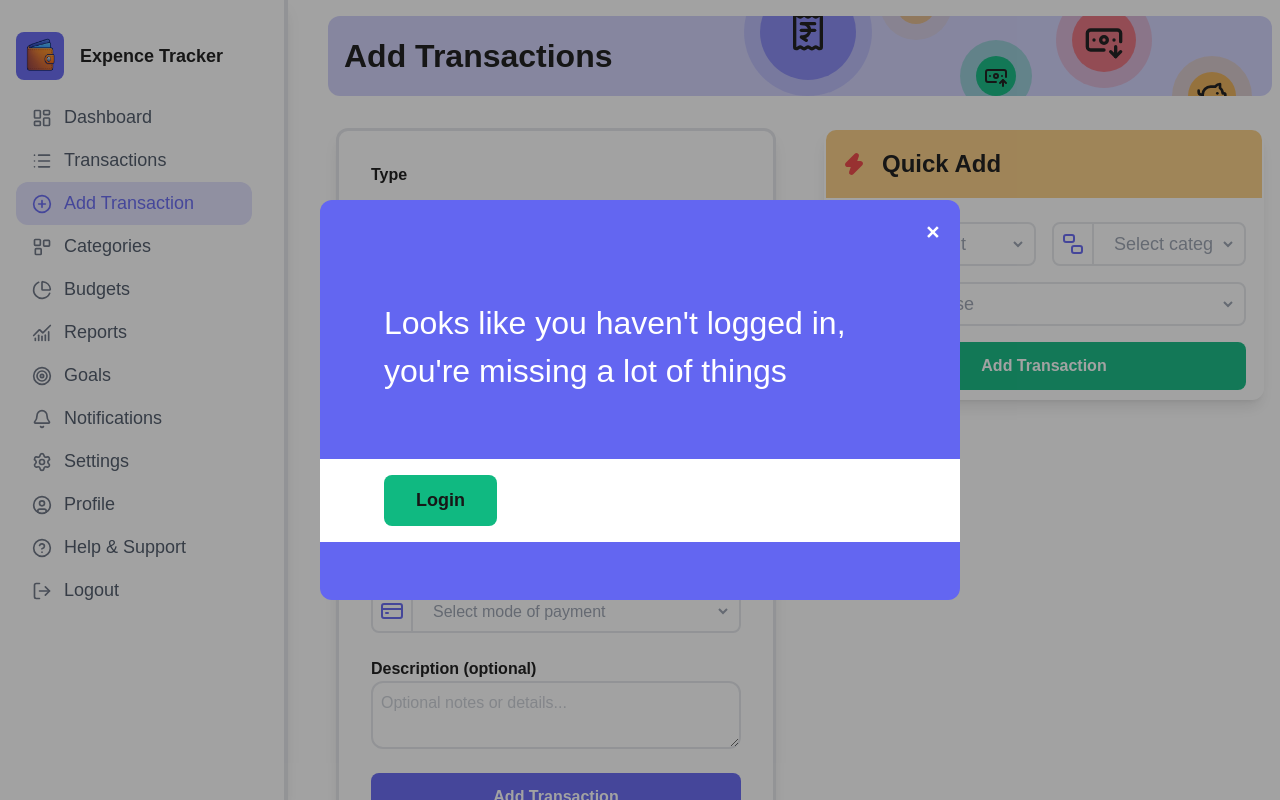
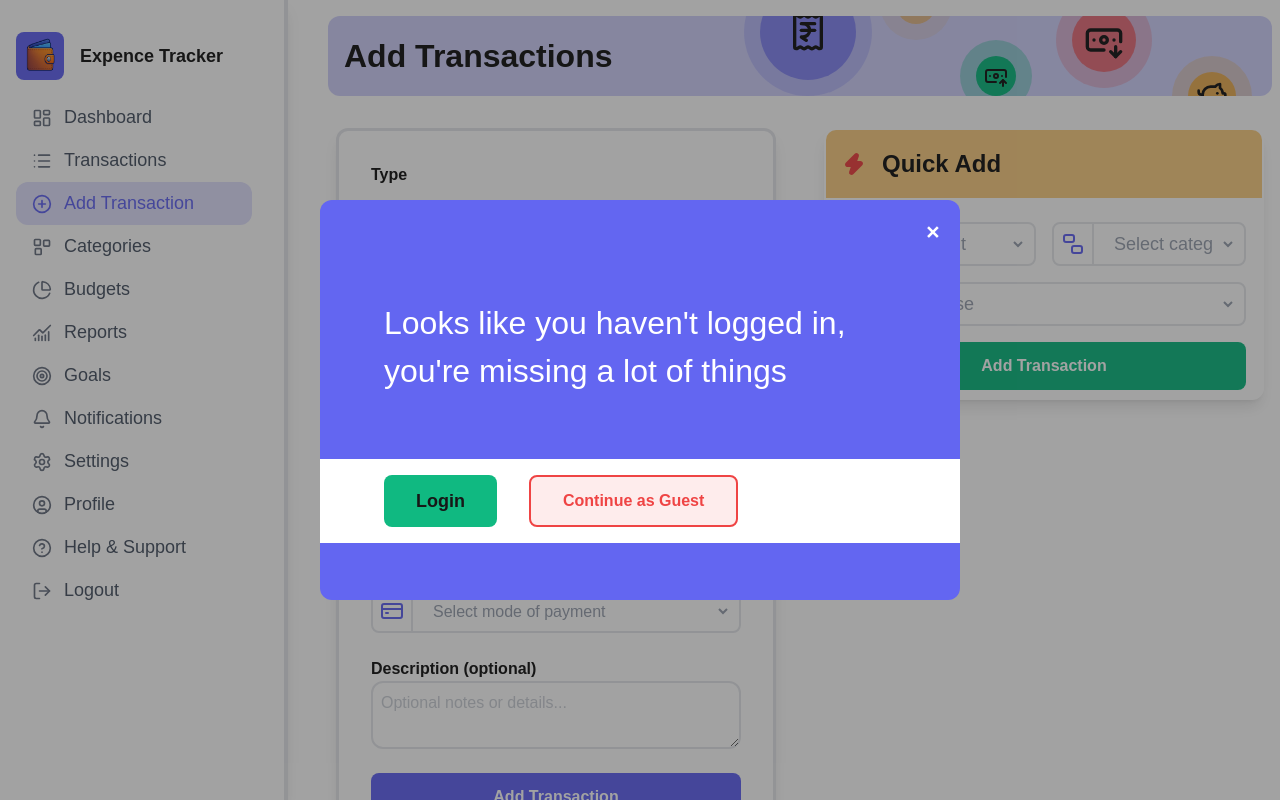
Before and after one commit to Singhbadal0802/Expence-Tracker, a Next.js app: page /entries in a window 1280 px wide. Built offline with nearby package versions, Linux system fonts and the light colour scheme.

Commit message:
Added button for guest visitors.

```diff
--- a/src/components/Layout/LogoutModal/index.tsx
+++ b/src/components/Layout/LogoutModal/index.tsx
@@ -32,7 +32,7 @@ const LogoutModal = () => {
         <div className="flex m-8 md:mx-16 text-heading1 font-medium text-opposite">
           Looks like you haven&apos;t logged in, you&apos;re missing a lot of things
         </div>
-        <div className="w-full flex my-8 bg-white h-auto p-4 px-16 justify-start gap-16">
+        <div className="w-full flex my-8 bg-white h-auto p-4 px-16 justify-start gap-8">
           <Button
             buttonLabel="Login"
             variant="brand-primary"
@@ -42,6 +42,13 @@ const LogoutModal = () => {
               window.location.href = "/login";
             }}
           />
+          <Button
+            buttonLabel="Continue as Guest"
+            variant="brand-secondary"
+            tone="danger"
+            customClass="text-heading3 font-semibold text-danger"
+            onClick={handleModalClose}
+          />
         </div>
       </div>
     </div>
--- a/src/utilities/dataService.ts
+++ b/src/utilities/dataService.ts
@@ -60,7 +60,7 @@ export function getStoredUserDetails(): User {
   }
 
   const fullData = getStoredUserData();
-  return fullData.user;
+  return fullData?.user ?? null;
 }
 
 export interface NewTransactionPayload {
```
